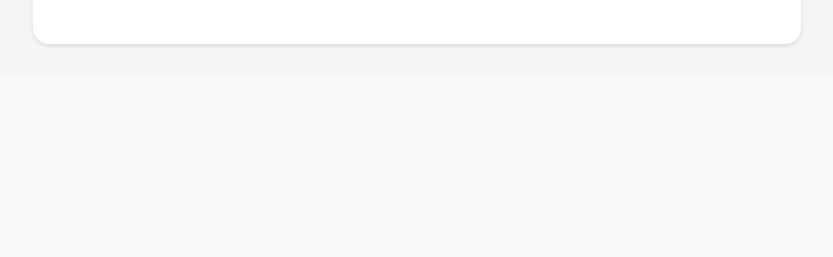
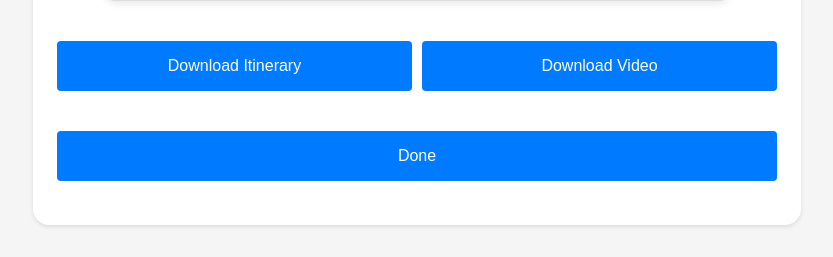
Before and after one commit to bmcano/gait-final-project, a Flask app: template templates/itinerary_details.html in a window 1280 px wide. Shown: the part 847-1104 px from the top of the page, without its empty margins (223-1056 px from the left). Before the commit the page ends 894 px from the top, so only its background shows below. Run offline with Flask 3, Linux system fonts and the light colour scheme; the template is opened without the code that fills it: most values are stand-ins (such as "Sample title", 1, 10 or a date in 2020).

Commit message:
Added mock_video to final page, and reworked UI for buttons and video preview

```diff
--- a/app.py
+++ b/app.py
@@ -2,7 +2,7 @@ from flask import Flask, render_template, request
 import os
 from datetime import datetime
 import replicate
-from config import DEMO_MODE, MOCK_ITINERARIES, MOCK_WEATHER_INFO
+from config import DEMO_MODE, MOCK_ITINERARIES, MOCK_VIDOES, MOCK_WEATHER_INFO
 from dotenv import load_dotenv
 
 app = Flask(__name__)
@@ -88,13 +88,19 @@ def itinerary_details():
         os.path.join(app.config['IMAGE_FOLDER'], 'image2.jpg')
     ]
 
+    if DEMO_MODE:
+        generated_video = MOCK_VIDOES
+    else:
+        generated_video = [] # TODO
+
     # Pass mock or generated data to the template
     return render_template(
         'itinerary_details.html',
         itinerary=selected_itineraries,
         weather=MOCK_WEATHER_INFO,  # Replace with dynamic weather_info once integrated
         packing_list=packing_list,
-        images=generated_images  # Pass generated images here
+        images=generated_images,  # Pass generated images here
+        video=generated_video
     )
 
 # TODO: Define the generate_image function
--- a/config.py
+++ b/config.py
@@ -15,3 +15,7 @@ MOCK_ITINERARIES = [
     {"title": "Adventure and Outdoors", "description": "Hiking, kayaking, and exploring the wilderness of the region.", "image": "/static/mock_images/adventure_outdoors.webp"},
     {"title": "Cultural Exploration", "description": "Visit famous landmarks, historical sites, and cultural experiences.", "image": "/static/mock_images/cultural_exploration.webp"}
 ]
+
+MOCK_VIDOES = [
+    {"video": "../static/mock_videos/relax_in_city.mp4"}
+]
--- a/static/css/style.css
+++ b/static/css/style.css
@@ -55,6 +55,12 @@ input:focus {
     border-color: #007bff;
     outline: none;
     box-shadow: 0 0 5px rgba(0, 123, 255, 0.5);
+}
+
+.downloads {
+    display: flex; /* Enable Flexbox */
+    gap: 10px; /* Adds space between the buttons */
+    margin-top: 20px;
 }
 
 /* Button styling */
--- a/templates/itinerary_details.html
+++ b/templates/itinerary_details.html
@@ -29,35 +29,30 @@
         </div>
 
         <div class="video-section">
-            <h2>Visit your {{ itinerary.title }} virtually:</h2>
-            <img src="/static/images/video_placeholder.jpg" alt="Video Thumbnail" class="video-thumbnail" onclick="openVideoModal()">
-            <div class="modal" id="video-modal">
-                <video controls autoplay>
-                    <source src="/static/video/sample.mp4" type="video/mp4">
+            <h2>Visit Virtually</h2>
+            {% for video in video %}
+            <div class="video-container">
+                <video controls>
+                    <source src="{{ video.video }}" type="video/mp4">
+                    Your browser does not support the video tag.
                 </video>
-                <button onclick="closeVideoModal()">Close</button>
             </div>
+            {% endfor %}
         </div>
 
         <div class="downloads">
-            <button>Download Itinerary</button>
-            <button>Download Video</button>
+            <button class="submit-button">Download Itinerary</button>
+            <button class="submit-button">Download Video</button>
         </div>
 
         <div class="done-button">
             <form action="/" method="get">
-                <button type="submit">Done</button>
+                <button type="submit" class="submit-button">Done</button>
             </form>
         </div>
     </div>
 </body>
 <script>
-    function openVideoModal() {
-        document.getElementById('video-modal').style.display = 'block';
-    }
 
-    function closeVideoModal() {
-        document.getElementById('video-modal').style.display = 'none';
-    }
 </script>
 </html>
```
Also changed, not shown: other parts of static/css/style.css (+36 -0 lines).
